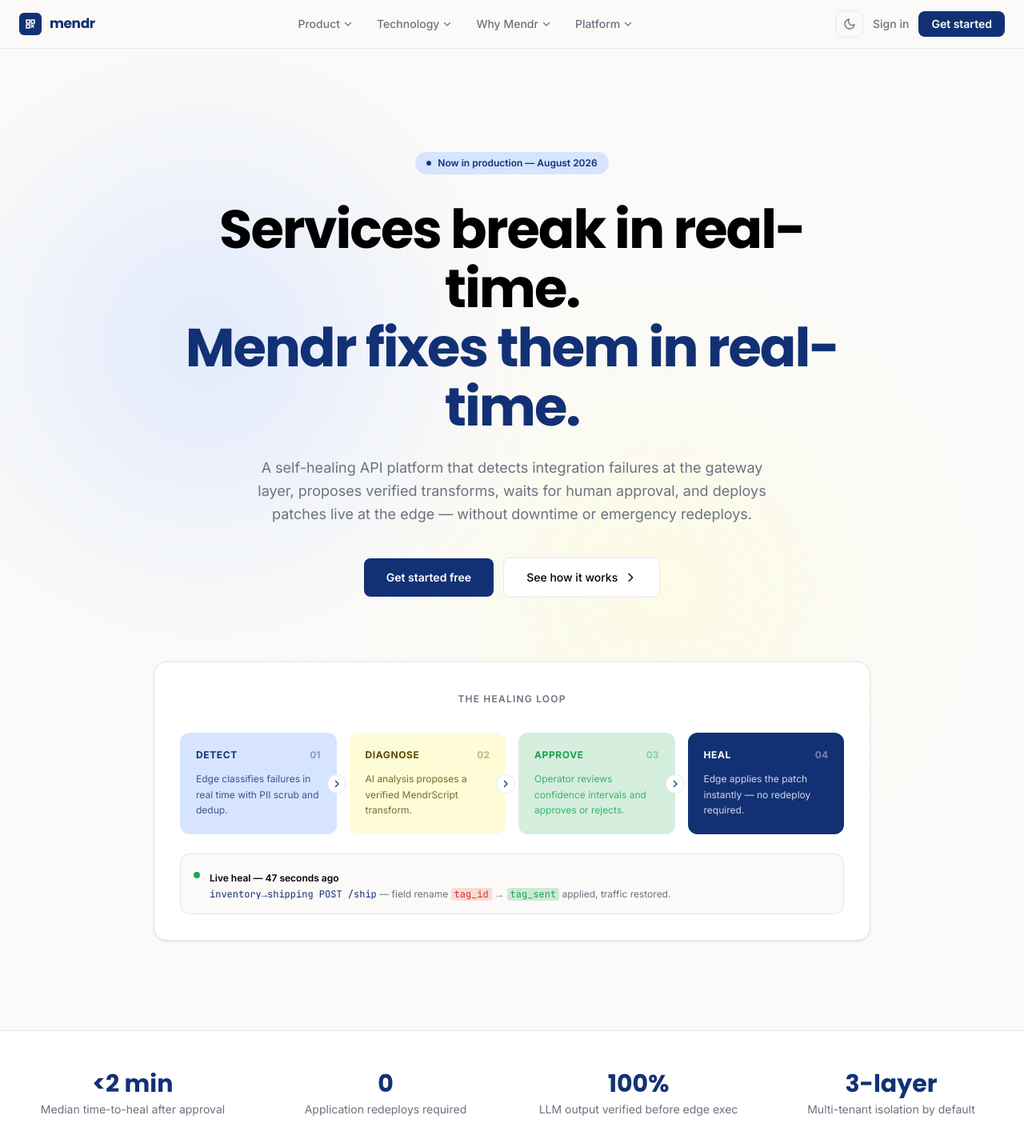
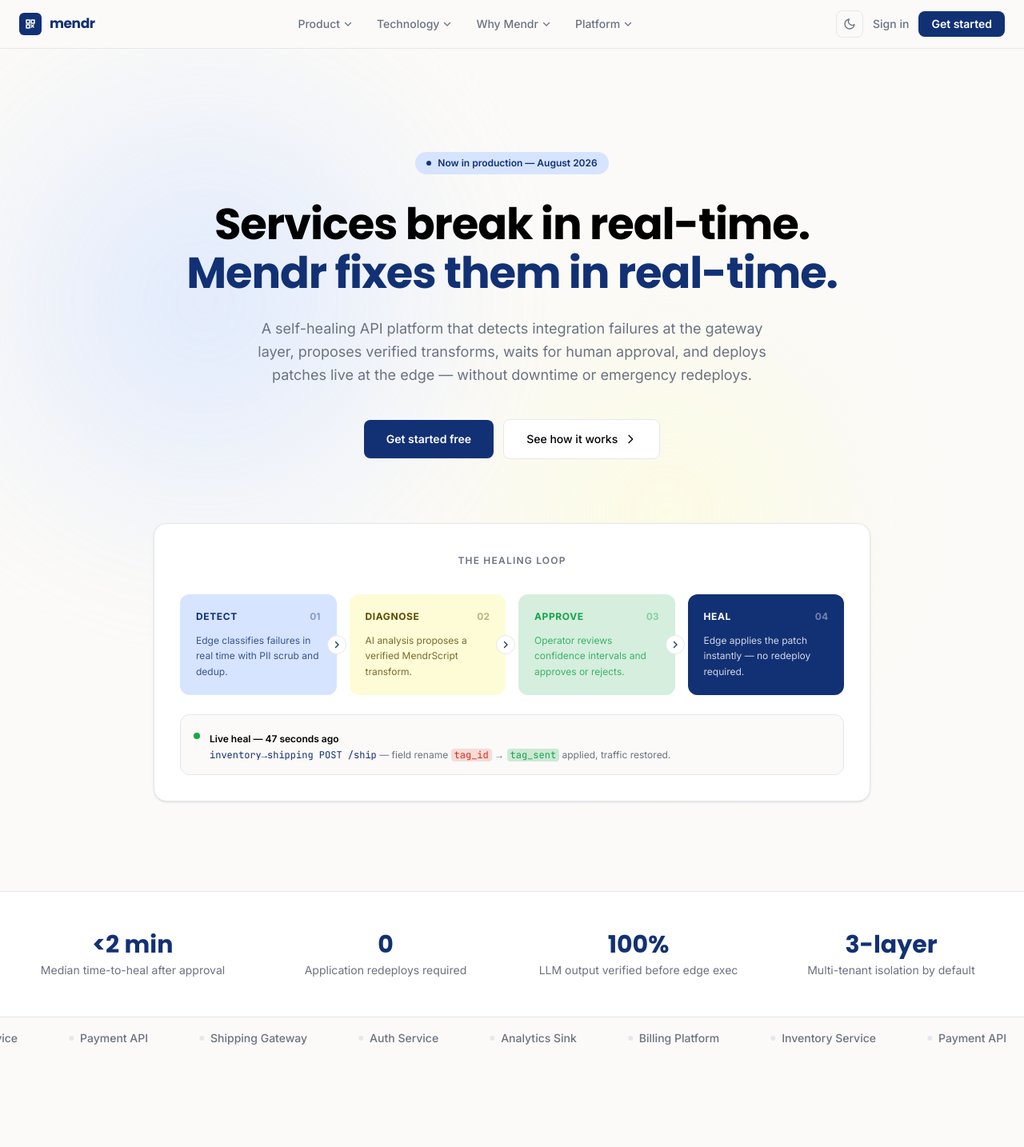
Before and after one commit to ashcode64/mendr-ui, a React (Vite) app: page / in a window 1280 px wide. Shown: the top 1434 px of the page at 80% size. Built offline with nearby package versions, Linux system fonts and the light colour scheme.

Commit message:
made ui enhancements

```diff
--- a/src/App.tsx
+++ b/src/App.tsx
@@ -38,14 +38,21 @@ export type PageId =
   | 'sign-in'
   | 'sign-up'
 
-export type NavigateFn = (p: PageId) => void
+export type NavigateFn = (p: PageId, opts?: { section?: string }) => void
 
 export default function App() {
   const [page, setPage] = useState<PageId>('home')
 
-  const navigate: NavigateFn = (p) => {
+  const navigate: NavigateFn = (p, opts) => {
     setPage(p)
-    window.scrollTo({ top: 0, behavior: 'instant' })
+    if (opts?.section) {
+      // Wait for the new page to paint before scrolling to the section
+      window.setTimeout(() => {
+        document.getElementById(opts.section!)?.scrollIntoView({ behavior: 'smooth' })
+      }, 50)
+    } else {
+      window.scrollTo({ top: 0, behavior: 'instant' })
+    }
   }
 
   const pages: Record<PageId, React.ReactNode> = {
--- a/src/components/HeroSpotlight.tsx
+++ b/src/components/HeroSpotlight.tsx
@@ -34,7 +34,7 @@ const BOUNDS_PAD = 0.16 // containment padding as a fraction of each dimension
 const ENERGY_FLOOR = 150 // total speed below which we pump the swing (px/s)
 const ENERGY_KICK = 300 // pump impulse magnitude (px/s)
 const MAX_DT = 1 / 30 // clamp frame delta so 60/120Hz behave the same and stalls don't lurch
-const TIME_SCALE = 0.7 // global slow-motion factor (1 = real time); scales all blob movement
+const TIME_SCALE = 0.49 // global slow-motion (was 0.7; −30% speed & acceleration)
 
 // Return-to-home spring (used after the pointer leaves)
 const HOME_K = 30
@@ -439,8 +439,8 @@ export default function HeroSpotlight({ children, className = '' }: Props) {
   }, [])
 
   return (
-    <section ref={sectionRef} className={`relative overflow-hidden ${className}`}>
-      <div className="absolute inset-0 pointer-events-none">
+    <section ref={sectionRef} className={`relative overflow-hidden isolation-isolate ${className}`}>
+      <div className="absolute inset-0 z-0 pointer-events-none" aria-hidden="true">
         {/* Blue blob: outer element is the rAF-driven positioner, inner is the visual. */}
         <div
           ref={blueRef}
@@ -454,12 +454,11 @@ export default function HeroSpotlight({ children, className = '' }: Props) {
           }}
         >
           <div
-            className="w-full h-full rounded-full"
+            className="hero-blob-visual blob-breathe-blue w-full h-full rounded-full"
             style={{
               background:
                 'radial-gradient(circle, var(--mendr-spotlight-blue) 0%, transparent 70%)',
               filter: 'blur(60px)',
-              animation: 'blob-breathe 7s ease-in-out infinite',
             }}
           />
         </div>
@@ -476,17 +475,16 @@ export default function HeroSpotlight({ children, className = '' }: Props) {
           }}
         >
           <div
-            className="w-full h-full rounded-full"
+            className="hero-blob-visual blob-breathe-cream w-full h-full rounded-full"
             style={{
               background:
                 'radial-gradient(circle, var(--mendr-spotlight-cream) 0%, transparent 70%)',
               filter: 'blur(50px)',
-              animation: 'blob-breathe 9s ease-in-out 2s infinite',
             }}
           />
         </div>
       </div>
-      {children}
+      <div className="relative z-10">{children}</div>
     </section>
   )
 }
--- a/src/index.css
+++ b/src/index.css
@@ -138,12 +138,30 @@ body {
   100% { transform: translateX(-50%); }
 }
 
-/* Hero spotlight blobs: scale-only breathing. Position is driven by the
+/* Hero spotlight blobs: scale-only breathing (±20%). Position is driven by the
    HeroSpotlight rAF loop via translate3d on the outer positioner, so this
    keyframe must not touch translate. */
 @keyframes blob-breathe {
-  0%, 100% { transform: scale(1); }
+  0%, 100% { transform: scale(0.8); }
   50%      { transform: scale(1.2); }
+}
+
+.hero-blob-visual {
+  will-change: transform;
+}
+
+.blob-breathe-blue {
+  animation: blob-breathe 22s ease-in-out infinite;
+}
+
+.blob-breathe-cream {
+  animation: blob-breathe 28s ease-in-out -4s infinite;
+}
+
+@media (prefers-reduced-motion: reduce) {
+  .hero-blob-visual {
+    animation: none !important;
+  }
 }
 
 .animate-fade-in-up {
--- a/src/pages/GetStarted.tsx
+++ b/src/pages/GetStarted.tsx
@@ -142,16 +142,16 @@ export default function GetStarted({ navigate }: Props) {
   return (
     <div>
       {/* Hero */}
-      <HeroSpotlight className="bg-ink py-20 lg:py-32">
+      <HeroSpotlight className="border-b border-rule py-20 lg:py-32">
         <div className="max-w-4xl mx-auto px-6 text-center">
-          <div className="inline-flex items-center gap-2 bg-cream/10 text-cream text-xs font-semibold px-3.5 py-1.5 rounded-full mb-8">
-            <span className="w-1.5 h-1.5 rounded-full bg-success animate-pulse-slow"></span>
+          <div className="inline-flex items-center gap-2 bg-sky text-sky-ink text-xs font-semibold px-3.5 py-1.5 rounded-full mb-8">
+            <span className="w-1.5 h-1.5 rounded-full bg-brand animate-pulse-slow"></span>
             Now in production — August 2026
           </div>
-          <h1 className="font-[family-name:var(--font-display)] font-bold text-[clamp(2.4rem,6vw,4rem)] leading-[1.1] tracking-[-0.03em] text-white mb-5">
+          <h1 className="font-[family-name:var(--font-display)] font-bold text-[clamp(2.4rem,6vw,4rem)] leading-[1.1] tracking-[-0.03em] text-on-surface mb-5">
             Stop treating integration<br />failures as facts of life.
           </h1>
-          <p className="text-lg text-muted leading-relaxed max-w-2xl mx-auto mb-10">
+          <p className="text-lg text-dim leading-relaxed max-w-2xl mx-auto mb-10">
             Mendr is deployable today — SaaS hybrid or full on-prem. The complete product loop is implemented and verifiable in the current codebases.
           </p>
           <div className="flex flex-col sm:flex-row items-center justify-center gap-3">
@@ -161,13 +161,13 @@ export default function GetStarted({ navigate }: Props) {
                 e.preventDefault()
                 document.getElementById('contact')?.scrollIntoView({ behavior: 'smooth' })
               }}
-              className="w-full sm:w-auto bg-cream text-ink font-bold px-8 py-4 rounded-xl hover:bg-surface transition-colors text-sm"
+              className="w-full sm:w-auto bg-brand text-white font-semibold px-8 py-4 rounded-xl hover:bg-brand-dark transition-colors text-sm"
             >
               Contact us
             </a>
             <button
               onClick={() => navigate('architecture')}
-              className="w-full sm:w-auto bg-white/10 text-white border border-white/20 font-semibold px-8 py-4 rounded-xl hover:bg-white/15 transition-colors text-sm"
+              className="w-full sm:w-auto border border-rule bg-surface text-on-surface font-semibold px-8 py-4 rounded-xl hover:bg-canvas transition-colors text-sm"
             >
               View architecture docs
             </button>
--- a/src/pages/Home.tsx
+++ b/src/pages/Home.tsx
@@ -30,9 +30,17 @@ export default function Home({ navigate }: Props) {
               <span className="w-1.5 h-1.5 rounded-full bg-brand animate-pulse-slow"></span>
               Now in production — August 2026
             </div>
-            <h1 className="font-[family-name:var(--font-display)] font-bold text-[clamp(2.4rem,6vw,4.2rem)] leading-[1.1] tracking-[-0.03em] text-on-surface mb-6 animate-fade-in-up delay-100">
-              Services break in real-time.<br />
-              <span className="text-brand">Mendr fixes them in real-time.</span>
+            <h1 className="font-[family-name:var(--font-display)] font-bold text-center text-[clamp(1.7rem,8vw,2.75rem)] lg:text-[3.4rem] leading-[1.12] tracking-[-0.02em] text-on-surface mb-6 animate-fade-in-up delay-100">
+              <span className="block lg:whitespace-nowrap">
+                <span className="whitespace-nowrap">Services break in</span>
+                <br className="lg:hidden" />{" "}
+                <span className="whitespace-nowrap">real-time.</span>
+              </span>
+              <span className="block text-brand lg:whitespace-nowrap">
+                <span className="whitespace-nowrap">Mendr fixes them in</span>
+                <br className="lg:hidden" />{" "}
+                <span className="whitespace-nowrap">real-time.</span>
+              </span>
             </h1>
             <p className="text-lg text-dim leading-relaxed max-w-2xl mx-auto mb-10 animate-fade-in-up delay-200">
               A self-healing API platform that detects integration failures at the gateway layer, proposes verified transforms, waits for human approval, and deploys patches live at the edge — without downtime or emergency redeploys.
```
Also changed, not shown: src/components/Navbar.tsx (+47 -27 lines).
